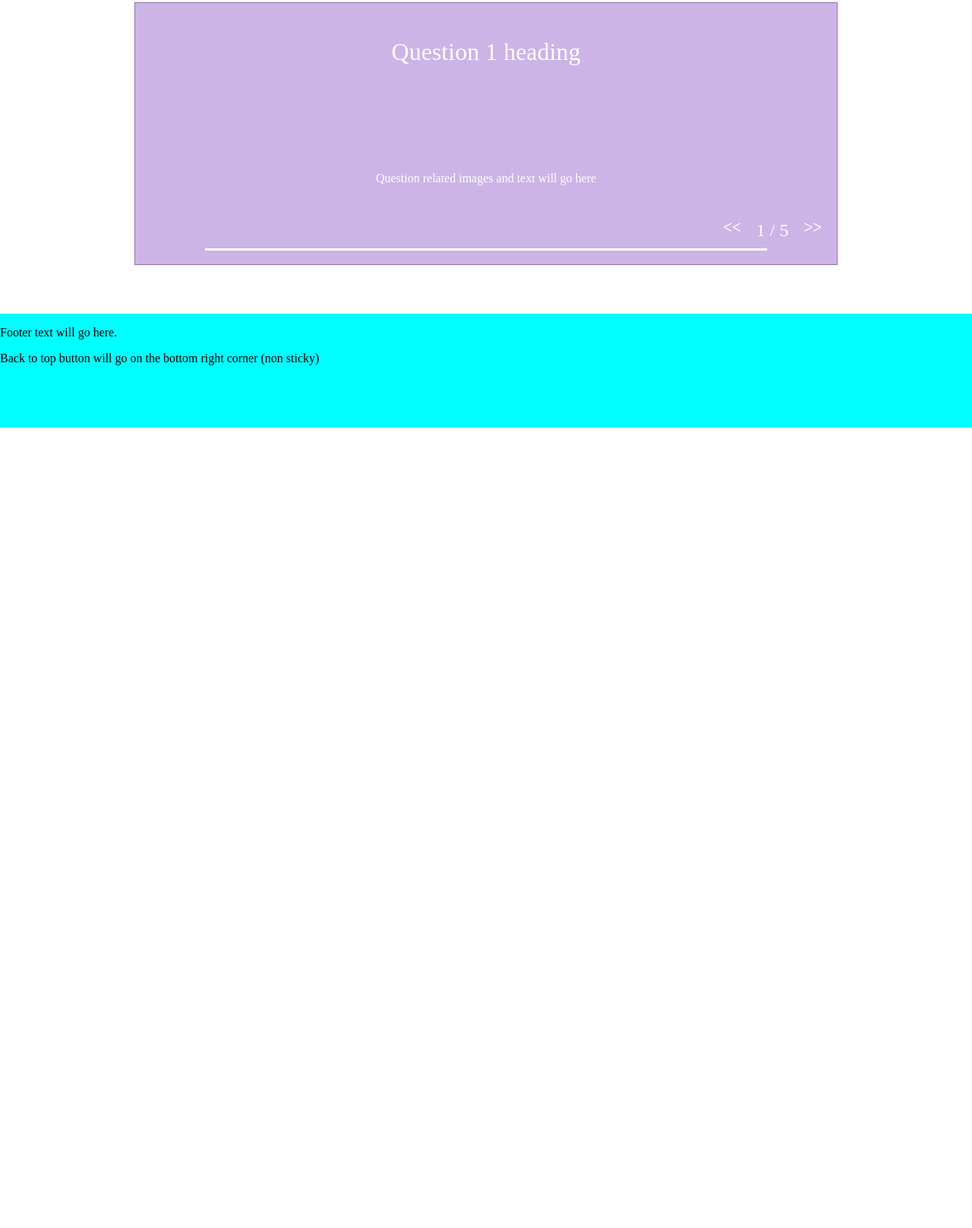
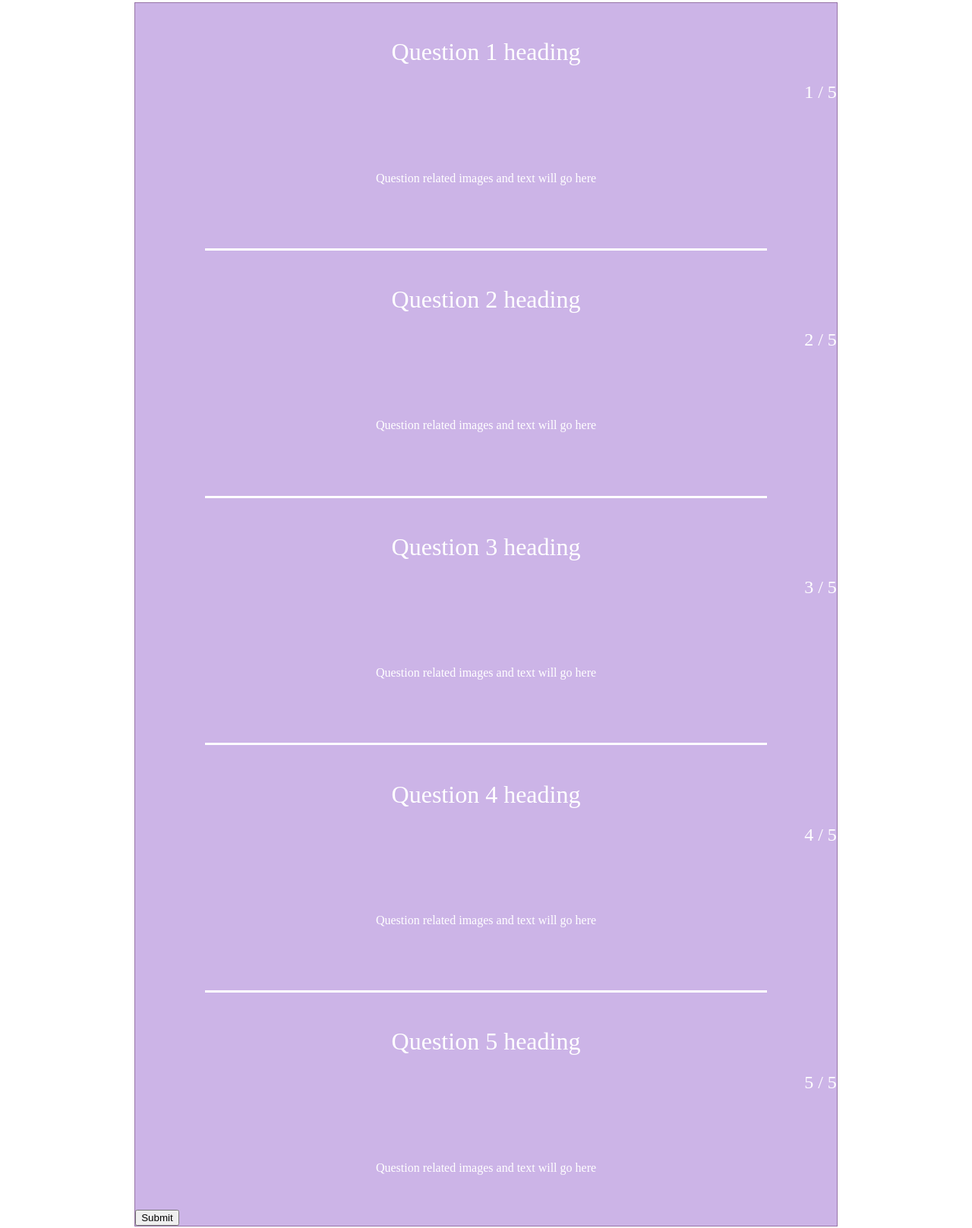
Before and after one commit to 7jhuang/3.8, a plain HTML site: page quiz.html in a window 1280 px wide. Shown: the part 152-1769 px from the top of the page at 76% size. Before the commit the page ends 800 px from the top, so only its background shows below. Drawn offline with Linux system fonts and the light colour scheme.

Commit message:
Update quiz.html

```diff
--- a/quiz.html
+++ b/quiz.html
@@ -1,7 +1,7 @@
 <!DOCTYPE html>
 <html>
 	<head>
-		<title>Skin Type Quiz</title>
+		<title>Skin type Quiz</title>
 		<link rel="stylesheet" href="style.css"/>
 	</head>
 
@@ -17,21 +17,30 @@
 				<!-- This div is for the skin type quiz and is different to the other pages -->
 				<div class="quizbox">
 					<h1>Question 1 heading</h1>
+					<h2>1 / 5</h2>
+					<p>Question related images and text will go here</p>
+					<hr color="white" width="80%" size="3">
+
+					<h1>Question 2 heading</h1>
+					<h2>2 / 5</h2>
+					<p>Question related images and text will go here</p>
+					<hr color="white" width="80%" size="3">
+
+					<h1>Question 3 heading</h1>
+					<h2>3 / 5</h2>
+					<p>Question related images and text will go here</p>
+					<hr color="white" width="80%" size="3">
+
+					<h1>Question 4 heading</h1>
+					<h2>4 / 5</h2>
+					<p>Question related images and text will go here</p>
+					<hr color="white" width="80%" size="3">
+
+					<h1>Question 5 heading</h1>
+					<h2>5 / 5</h2>
 					<p>Question related images and text will go here</p>
 
-					<!-- Next button NOTE: not available on question 5 -->
-					<div class="next">
-						<a href="#">&#5171;&#5171;</a>
-					</div>
-
-					<h2>1 / 5</h2>
-
-					<!-- Back button NOTE: will only be available on question 2-5 -->
-					<div class="prev">
-						<a href="#">&#5176;&#5176;</a>
-					</div>
-
-					<hr color="white" width="80%" size="3">
+					<button>Submit</button>
 
 				</div>
 			</div>
```
